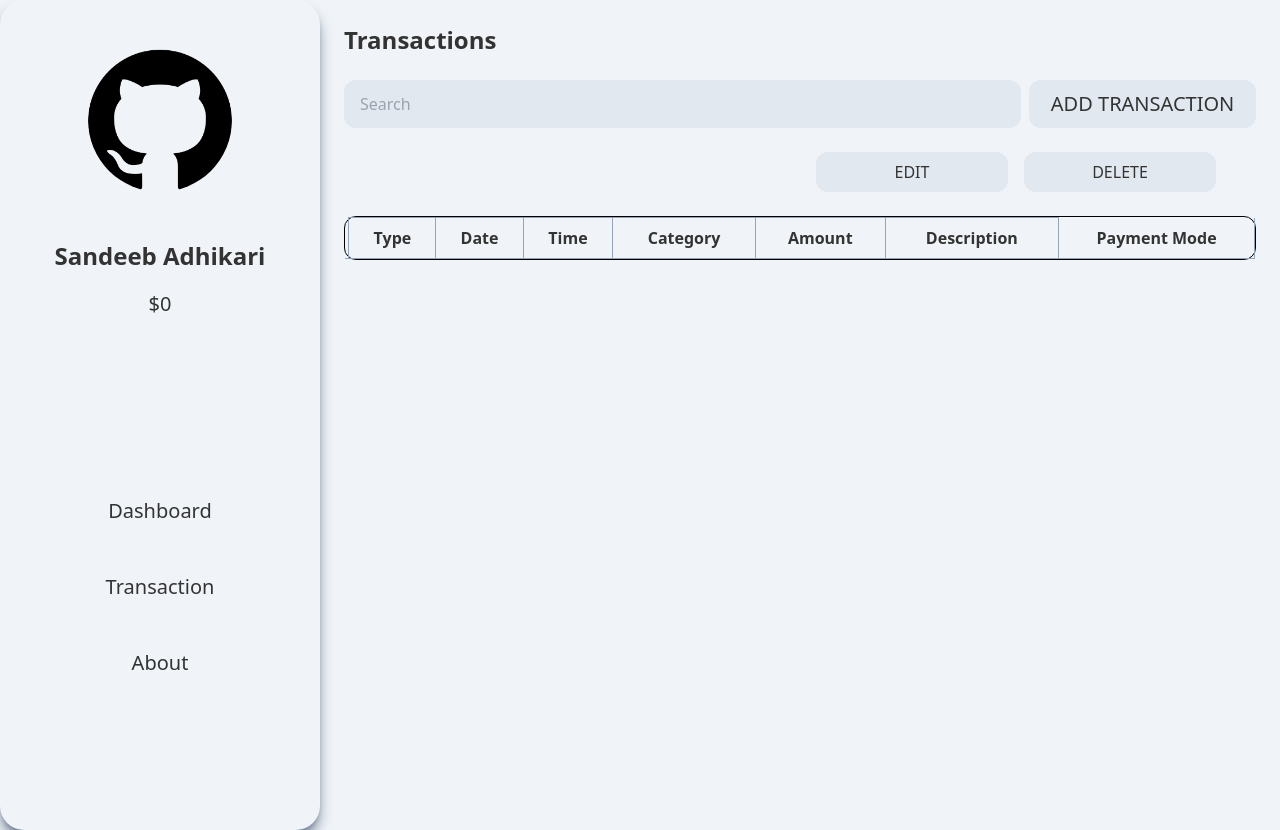
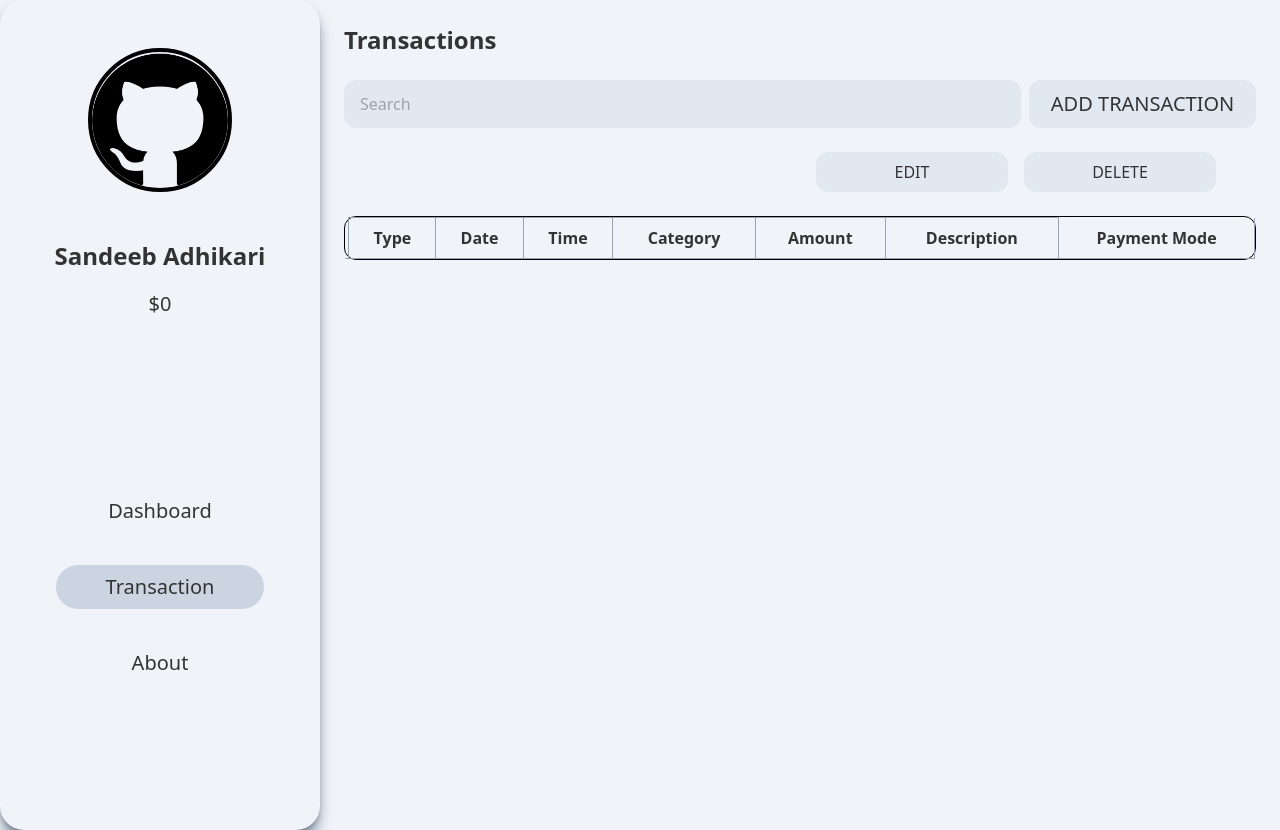
Before and after one commit to SandeebAdhikari/Personal_Expense_Tracker, a React (Vite) app: page /dashboard/transactions in a window 1280 px wide. Built offline with nearby package versions, Linux system fonts and the light colour scheme.

Commit message:
add github link to gihub Image, incomeExpense add bar-diagram, give $ to all the transaction

```diff
--- a/src/components/dashboard/incomeExpense.tsx
+++ b/src/components/dashboard/incomeExpense.tsx
@@ -21,15 +21,15 @@ ChartJS.register(
 const BarChart = ({ income, expenses }) => {
   const months = ["Jan", "Feb", "Mar", "Apr", "May", "Jun", "Jul"];
 
-  console.log("Income Data:", income);
-  console.log("Expense Data:", expenses);
+  const incomeData = Array(months.length).fill(income);
+  const expenseData = Array(months.length).fill(expenses);
 
   const chartData = {
     labels: months,
     datasets: [
       {
         label: "Income",
-        data: income, // Use the `income` prop directly
+        data: incomeData, // Use the `income` prop directly
         backgroundColor: "rgba(76, 175, 80, 0.7)",
         borderColor: "rgba(76, 175, 80, 1)",
         borderWidth: 1,
@@ -37,7 +37,7 @@ const BarChart = ({ income, expenses }) => {
       },
       {
         label: "Expense",
-        data: expenses, // Use the `expenses` prop directly
+        data: expenseData, // Use the `expenses` prop directly
         backgroundColor: "rgba(239, 83, 80, 0.7)",
         borderColor: "rgba(239, 83, 80, 1)",
         borderWidth: 1,
--- a/src/components/sideBar.tsx
+++ b/src/components/sideBar.tsx
@@ -1,13 +1,31 @@
+import { useState } from "react";
 import GitHubImg from "/assets/github.png";
-import { Link } from "react-router-dom";
-import { useContext } from "react";
+import { Link, useLocation } from "react-router-dom";
 
 const Sidebar = ({ balance }) => {
+  const location = useLocation(); // This gives the current location
+  const [activeItem, setActiveItem] = useState(location.pathname);
+
+  const handleClick = (path) => {
+    setActiveItem(path);
+  };
+
   return (
     <div className="w-80 shadow-lg shadow-slate-500 rounded-3xl">
       <div className="flex flex-col items-center w-80 min-h-screen py-8">
         <div className="flex flex-col items-center mt-4">
-          <img src={GitHubImg} alt="random" className="rounded-full w-36" />
+          {/* Wrap the image in an anchor tag to make it clickable */}
+          <a
+            href="https://github.com/SandeebAdhikari" // Replace with your GitHub profile URL
+            target="_blank"
+            rel="noopener noreferrer"
+          >
+            <img
+              src={GitHubImg}
+              alt="GitHub Profile"
+              className="rounded-full w-36 border-4 border-black" // Add border-black class for black border
+            />
+          </a>
           <h1 className="text-center text-2xl font-bold mt-12">
             Sandeeb Adhikari
           </h1>
@@ -17,14 +35,38 @@ const Sidebar = ({ balance }) => {
         </div>
         <hr className="border-t border-white w-64 opacity-10 mt-16" />
         <ul className="w-52 space-y-8 text-center mt-24">
-          <li className="p-2 rounded-full hover:bg-slate-300 hover:text-white text-xl">
-            <Link to="/dashboard/">Dashboard</Link>
+          <li
+            className={`p-2 rounded-full text-xl ${
+              activeItem === "/dashboard/" ? "bg-slate-300" : ""
+            } hover:bg-slate-300 hover:text-white`}
+          >
+            <Link to="/dashboard/" onClick={() => handleClick("/dashboard/")}>
+              Dashboard
+            </Link>
           </li>
-          <li className="p-2 rounded-full hover:bg-slate-300 hover:text-white text-xl">
-            <a href="/dashboard/transactions">Transaction</a>
+          <li
+            className={`p-2 rounded-full text-xl ${
+              activeItem === "/dashboard/transactions" ? "bg-slate-300" : ""
+            } hover:bg-slate-300 hover:text-white`}
+          >
+            <Link
+              to="/dashboard/transactions"
+              onClick={() => handleClick("/dashboard/transactions")}
+            >
+              Transaction
+            </Link>
           </li>
-          <li className="p-2 rounded-full hover:bg-slate-300 hover:text-white text-xl">
-            <a href={`/dashboard/about/`}>About</a>
+          <li
+            className={`p-2 rounded-full text-xl ${
+              activeItem === "/dashboard/about" ? "bg-slate-300" : ""
+            } hover:bg-slate-300 hover:text-white`}
+          >
+            <Link
+              to="/dashboard/about"
+              onClick={() => handleClick("/dashboard/about")}
+            >
+              About
+            </Link>
           </li>
         </ul>
         <hr className="border-t border-white w-64 opacity-10 mt-28 hover:text-white text-xl" />
--- a/src/components/transaction/transactionList.tsx
+++ b/src/components/transaction/transactionList.tsx
@@ -1,11 +1,13 @@
 import { useContext } from "react";
 import { TransactionContext } from "../../context/TransactionContext";
+
 const TransactionList = ({ onSelectTransaction }) => {
   const { transactions } = useContext(TransactionContext);
+
   return (
     <div className="mt-6 border border-black rounded-xl">
       <table className="table-auto w-full">
-        <thead className=" border-r border-b border-slate-400 p-2">
+        <thead className="border-r border-b border-slate-400 p-2">
           <tr>
             <th></th>
             <th className="text-center border border-slate-400 p-2 rounded-xl">
@@ -52,7 +54,7 @@ const TransactionList = ({ onSelectTransaction }) => {
                 {transaction.category.toUpperCase()}
               </td>
               <td className="text-center p-2 border border-slate-400">
-                {transaction.amount}
+                ${transaction.amount.toFixed(2)}
               </td>
               <td className="text-center p-2 border border-slate-400">
                 {transaction.description}
```
